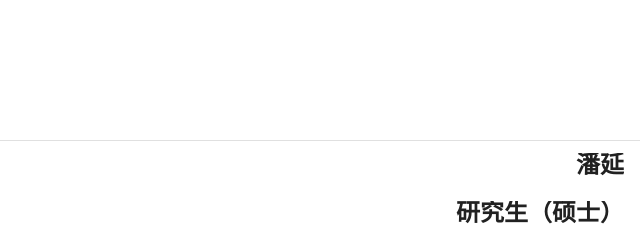
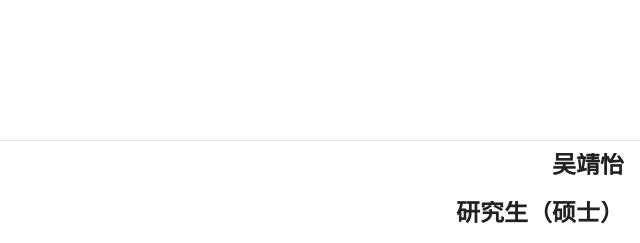
Before and after one commit to donaghy956/PYIN, a plain HTML site: page index.htm in a window 1280 px wide. Shown: the top 243 px of the page, 640-1280 px from the left. Drawn offline with Linux system fonts and the light colour scheme; a web font is replaced by a local one.

Commit message:
Update index.htm

```diff
--- a/index.htm
+++ b/index.htm
@@ -124,7 +124,7 @@
                                 <div data-v-477b291f="" class="v-list__tile__content">
                                     <div data-v-477b291f="" class="v-list__tile__title">
                                         <div data-v-477b291f="" class="layout justify-end">
-                                            <h2 data-v-477b291f="">潘延</h2>
+                                            <h2 data-v-477b291f="">吴靖怡</h2>
                                         </div>
                                     </div>
                                 </div>
```
